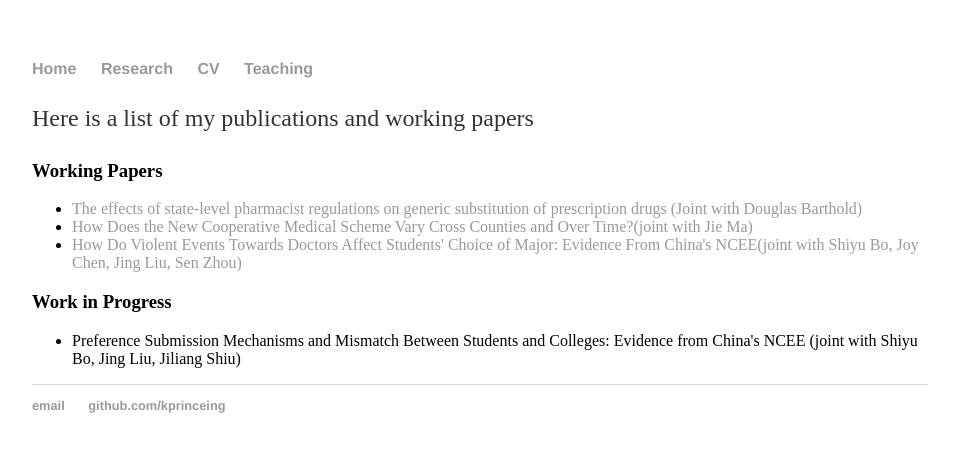
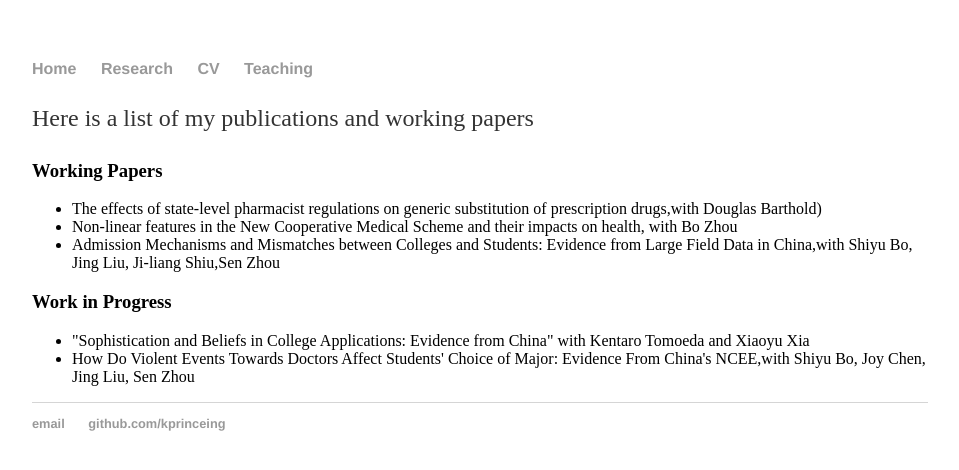
Before and after one commit to kprinceing/kprinceing.github.io, a Jekyll site: the page built from research.html, in a window 1280 px wide. Shown: the top 470 px of the page, without its empty margins (160-1119 px from the left). Built offline with Jekyll 4.4.1, drawn with Linux system fonts in a browser that asks for light colours.

Commit message:
Update research.html

```diff
--- a/research.html
+++ b/research.html
@@ -6,16 +6,16 @@ title:  research
 	<p>Here is a list of my publications and working papers</p>
 	<h3>Working Papers</h3>
 	<ul>
-		<li> <a href="http://kprinceing.github.io/pdf/YanSong-JMP_Nov9.pdf" onClick="ga('send', 'event', { eventCategory: 'paper', eventAction: 'click', eventValue: 1});"> The effects of state-level pharmacist regulations on generic substitution of prescription drugs (Joint with Douglas Barthold) </a> </li>
-
-		<li> <a href="http://kprinceing.github.io/pdf/ncms_draft_jan21.pdf">How Does the New Cooperative Medical Scheme Vary Cross Counties and Over Time?(joint with Jie Ma)  </a> </li>
-
-		<li> <a >How Do Violent Events Towards Doctors Affect Students' Choice of Major: Evidence From China's NCEE(joint with Shiyu Bo, Joy Chen, Jing Liu, Sen Zhou)  </a> </li>
+		<li> The effects of state-level pharmacist regulations on generic substitution of prescription drugs,with Douglas Barthold) </li>
+                <li> Non-linear features in the New Cooperative Medical Scheme and their impacts on health, with Bo Zhou
+		<li> Admission Mechanisms and Mismatches between Colleges and Students: Evidence from Large Field Data in China,with Shiyu Bo, Jing Liu, Ji-liang Shiu,Sen Zhou
 </ul>
 
 	<h3>Work in Progress</h3>
 	<ul>
-		<li> Preference Submission Mechanisms and Mismatch Between Students and Colleges: Evidence from China's NCEE (joint with Shiyu Bo, Jing Liu, Jiliang Shiu)
+		<li> "Sophistication and Beliefs in College Applications: Evidence from China" with Kentaro Tomoeda and Xiaoyu Xia
+		<li> How Do Violent Events Towards Doctors Affect Students' Choice of Major: Evidence From China's NCEE,with Shiyu Bo, Joy Chen, Jing Liu, Sen Zhou </li>
+
 </ul>
 
 </div><!-- /.blurb -->
```
